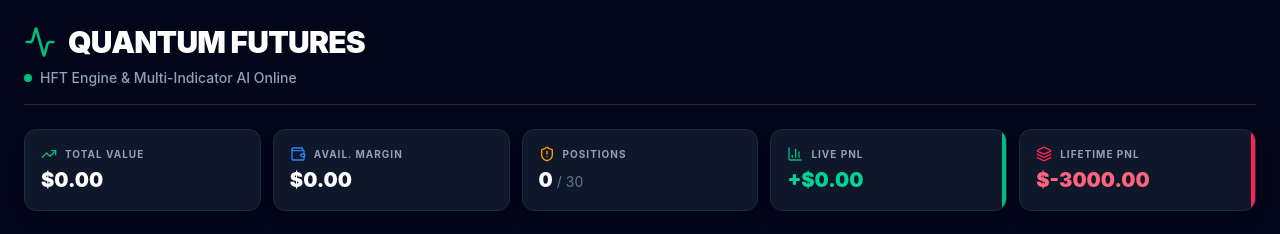
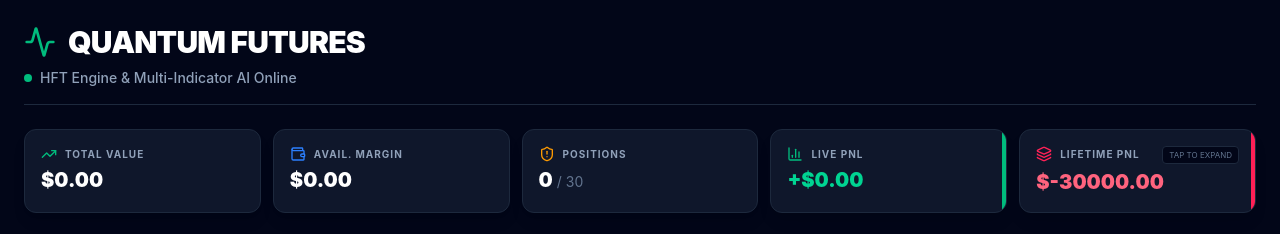
Before and after one commit to t3ffsung/crypto-dashboard, a React (Vite) app: page / in a window 1280 px wide. Shown: the top 234 px of the page. Built offline with nearby package versions, Linux system fonts and the light colour scheme; no server answers; the database is empty.

Commit message:
Update App.jsx

```diff
--- a/src/App.jsx
+++ b/src/App.jsx
@@ -8,7 +8,7 @@ const OG_COINS = ["BTCUSDT", "ETHUSDT", "BNBUSDT", "SOLUSDT", "XRPUSDT", "ADAUSD
 const VOLATILE_COINS = ["PEPEUSDT", "WIFUSDT", "FLOKIUSDT", "BONKUSDT", "SHIBUSDT", "AVAXUSDT", "NEARUSDT", "RNDRUSDT", "FETUSDT", "INJUSDT", "OPUSDT", "ARBUSDT", "SUIUSDT", "APTUSDT", "SEIUSDT", "TIAUSDT", "JUPUSDT", "ORDIUSDT", "RUNEUSDT", "BOMEUSDT"];
 
 export default function App() {
-  const [portfolio, setPortfolio] = useState({ cash_balance: 0, total_value: 0, positions: {} });
+  const [portfolio, setPortfolio] = useState({ cash_balance: 0, total_value: 0, positions: {}, total_fees_paid: 0 });
   const [trades, setTrades] = useState([]);
   const [livePrices, setLivePrices] = useState({});
   const [loading, setLoading] = useState(true);
@@ -17,6 +17,9 @@ export default function App() {
   const [activeSymbol, setActiveSymbol] = useState("BTCUSDT");
   const [orderInput, setOrderInput] = useState({ usdt: '', qty: '' });
   const [orderConfirm, setOrderConfirm] = useState(false);
+
+  // NEW: State to toggle the Lifetime PnL card breakdown
+  const [showFees, setShowFees] = useState(false);
 
   useEffect(() => {
     const unsubPortfolio = onSnapshot(doc(db, "bot_stats", "live_portfolio"), (doc) => {
@@ -111,12 +114,14 @@ export default function App() {
   const profitableHoldings = activeHoldingsData.filter(h => h.pnlUsd >= 0).sort((a, b) => b.pnlUsd - a.pnlUsd);
   const losingHoldings = activeHoldingsData.filter(h => h.pnlUsd < 0).sort((a, b) => a.pnlUsd - b.pnlUsd);
 
-  // --- NEW AGGREGATE CALCULATIONS ---
   const totalProfitZoneUsd = profitableHoldings.reduce((sum, h) => sum + h.pnlUsd, 0);
   const totalDrawdownZoneUsd = losingHoldings.reduce((sum, h) => sum + h.pnlUsd, 0);
 
+  // --- NEW $30K MATH & BIFURCATION LOGIC ---
   const realTimeTotalValue = (portfolio.cash_balance || 0) + totalMarginUsed + totalLiveProfitUsd;
-  const lifetimeRealizedPnL = realTimeTotalValue - 3000.0;
+  const lifetimeRealizedPnL = realTimeTotalValue - 30000.0;
+  const totalFeesPaid = portfolio.total_fees_paid || 0;
+  const grossPnL = lifetimeRealizedPnL + totalFeesPaid;
 
   const assetAccumulatedPnL = {};
   trades.forEach(trade => {
@@ -171,6 +176,7 @@ export default function App() {
           <div className="flex items-center gap-2 mb-1"><ShieldAlert className="h-4 w-4 text-amber-500" /><h2 className="text-[10px] font-bold text-slate-400 uppercase tracking-widest">Positions</h2></div>
           <p className="text-lg md:text-xl font-black text-white">{Object.keys(portfolio.positions || {}).length} <span className="text-slate-500 text-sm font-normal">/ 30</span></p>
         </div>
+
         <div className="bg-slate-900 p-4 rounded-xl border border-slate-800 shadow-lg relative overflow-hidden">
           <div className={`absolute top-0 right-0 w-1 h-full ${totalLiveProfitUsd >= 0 ? 'bg-emerald-500' : 'bg-rose-500'}`}></div>
           <div className="flex items-center gap-2 mb-1"><BarChart3 className={`h-4 w-4 ${totalLiveProfitUsd >= 0 ? 'text-emerald-500' : 'text-rose-500'}`} /><h2 className="text-[10px] font-bold text-slate-400 uppercase tracking-widest">Live PnL</h2></div>
@@ -178,15 +184,43 @@ export default function App() {
             {totalLiveProfitUsd >= 0 ? '+' : ''}${totalLiveProfitUsd.toFixed(2)}
           </p>
         </div>
-        <div className="bg-slate-900 p-4 rounded-xl border border-slate-800 shadow-lg relative overflow-hidden">
+
+        {/* THE FIX: Interactive Bifurcated Lifetime PnL Card */}
+        <div
+          className="bg-slate-900 p-4 rounded-xl border border-slate-800 shadow-lg relative overflow-hidden cursor-pointer hover:bg-slate-800/50 transition-colors"
+          onClick={() => setShowFees(!showFees)}
+        >
           <div className={`absolute top-0 right-0 w-1 h-full ${lifetimeRealizedPnL >= 0 ? 'bg-emerald-500' : 'bg-rose-500'}`}></div>
-          <div className="flex items-center gap-2 mb-1"><Layers className={`h-4 w-4 ${lifetimeRealizedPnL >= 0 ? 'text-emerald-500' : 'text-rose-500'}`} /><h2 className="text-[10px] font-bold text-slate-400 uppercase tracking-widest">Lifetime PnL</h2></div>
-          <p className={`text-lg md:text-xl font-black ${lifetimeRealizedPnL >= 0 ? 'text-emerald-400' : 'text-rose-400'}`}>
-            {lifetimeRealizedPnL >= 0 ? '+' : ''}${lifetimeRealizedPnL.toFixed(2)}
-          </p>
+          <div className="flex justify-between items-start mb-1">
+             <div className="flex items-center gap-2"><Layers className={`h-4 w-4 ${lifetimeRealizedPnL >= 0 ? 'text-emerald-500' : 'text-rose-500'}`} /><h2 className="text-[10px] font-bold text-slate-400 uppercase tracking-widest">Lifetime PnL</h2></div>
+             <span className="text-[8px] text-slate-500 uppercase bg-slate-950 px-1.5 py-0.5 rounded border border-slate-800">Tap to Expand</span>
+          </div>
+
+          {!showFees ? (
+             <p className={`text-lg md:text-xl font-black ${lifetimeRealizedPnL >= 0 ? 'text-emerald-400' : 'text-rose-400'}`}>
+               {lifetimeRealizedPnL >= 0 ? '+' : ''}${lifetimeRealizedPnL.toFixed(2)}
+             </p>
+          ) : (
+             <div className="flex flex-col mt-1.5 gap-1.5 animate-in fade-in slide-in-from-top-1 duration-200">
+                <div className="flex justify-between items-center text-[11px]">
+                   <span className="text-slate-400 font-medium tracking-wide">Gross Return:</span>
+                   <span className={`font-mono font-bold ${grossPnL >= 0 ? 'text-emerald-400' : 'text-rose-400'}`}>{grossPnL >= 0 ? '+' : ''}${grossPnL.toFixed(2)}</span>
+                </div>
+                <div className="flex justify-between items-center text-[11px]">
+                   <span className="text-slate-400 font-medium tracking-wide">Exchange Fees:</span>
+                   <span className="font-mono font-bold text-rose-500">-${totalFeesPaid.toFixed(2)}</span>
+                </div>
+                <div className="w-full h-px bg-slate-800 my-0.5"></div>
+                <div className="flex justify-between items-center text-xs">
+                   <span className="text-slate-200 font-bold tracking-wide">Net Profit:</span>
+                   <span className={`font-mono font-black ${lifetimeRealizedPnL >= 0 ? 'text-emerald-400' : 'text-rose-400'}`}>{lifetimeRealizedPnL >= 0 ? '+' : ''}${lifetimeRealizedPnL.toFixed(2)}</span>
+                </div>
+             </div>
+          )}
         </div>
       </div>
 
+      {/* Rest of the UI remains functionally the same, just rendering the smart padding */}
       <div className="grid grid-cols-1 lg:grid-cols-4 gap-6 mb-6">
         <div className="lg:col-span-1 bg-slate-900 rounded-xl border border-slate-800 flex flex-col h-[600px] shadow-lg overflow-hidden">
            <div className="p-3 border-b border-slate-800">
@@ -251,16 +285,12 @@ export default function App() {
 
       <div className="bg-slate-900 rounded-xl border border-slate-800 shadow-lg p-5 mb-6">
         <h3 className="text-xs font-bold text-slate-400 uppercase tracking-widest mb-4 flex items-center gap-2"><Wallet className="h-4 w-4 text-blue-500" /> Active Holdings Split-Matrix</h3>
-
         <div className="grid grid-cols-1 lg:grid-cols-2 gap-6 h-[400px]">
-
           <div className="flex flex-col border border-emerald-500/20 rounded-lg bg-slate-950/50 overflow-hidden">
-            {/* NEW: Dynamic Total Profit Badge */}
             <div className="bg-emerald-500/10 p-3 flex justify-between items-center px-4 text-[10px] font-bold text-emerald-500 uppercase tracking-widest border-b border-emerald-500/20">
                <span className="flex items-center gap-2"><TrendingUp className="h-3 w-3" /> In Profit ({profitableHoldings.length})</span>
                <span className="text-xs bg-emerald-500/20 px-2 py-1 rounded shadow-sm">+${totalProfitZoneUsd.toFixed(2)}</span>
             </div>
-
             <div className="flex-1 overflow-y-auto p-3 space-y-3 custom-scrollbar pr-2">
                {profitableHoldings.length === 0 ? <p className="text-center text-slate-600 text-xs italic mt-10">No positions in profit.</p> :
                  profitableHoldings.map((h) => (
@@ -285,12 +315,10 @@ export default function App() {
           </div>
 
           <div className="flex flex-col border border-rose-500/20 rounded-lg bg-slate-950/50 overflow-hidden">
-            {/* NEW: Dynamic Total Drawdown Badge */}
             <div className="bg-rose-500/10 p-3 flex justify-between items-center px-4 text-[10px] font-bold text-rose-500 uppercase tracking-widest border-b border-rose-500/20">
                <span className="flex items-center gap-2"><TrendingDown className="h-3 w-3" /> In Drawdown ({losingHoldings.length})</span>
                <span className="text-xs bg-rose-500/20 px-2 py-1 rounded shadow-sm">-${Math.abs(totalDrawdownZoneUsd).toFixed(2)}</span>
             </div>
-
             <div className="flex-1 overflow-y-auto p-3 space-y-3 custom-scrollbar pr-2">
                {losingHoldings.length === 0 ? <p className="text-center text-slate-600 text-xs italic mt-10">No positions in drawdown.</p> :
                  losingHoldings.map((h) => (
```
